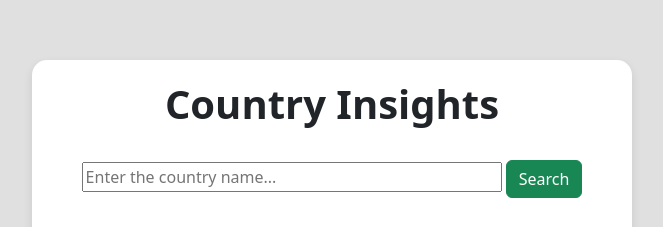
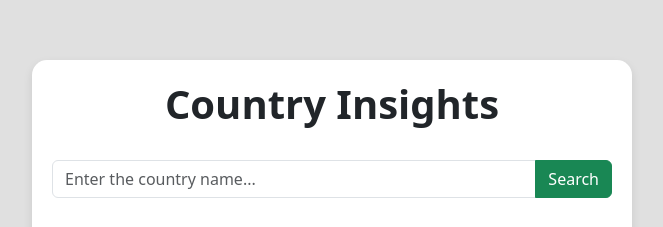
Before and after one commit to ravinduyasith2002/Country-Insights, a plain HTML site: page index.html in a window 1280 px wide. Shown: the part 213-440 px from the top of the page, without its empty margins (308-971 px from the left). Drawn offline with nearby package versions, Linux system fonts and the light colour scheme; some packages are replaced by stand-ins of ours; a script that the page names is missing.

Commit message:
changed the styles of the input fields

```diff
--- a/index.html
+++ b/index.html
@@ -14,12 +14,12 @@
     <div class="app-box">
       <h1 class="text-center fw-bold">Country Insights</h1>
       <br />
-      <div class="text-center">
+      <div class="input-group ">
       <input
         type="text"
         id="txtCountry"
         placeholder="Enter the country name..."
-        class="w-75"
+        class="w-75 form-control"
       />
       <input
         type="button"
```
